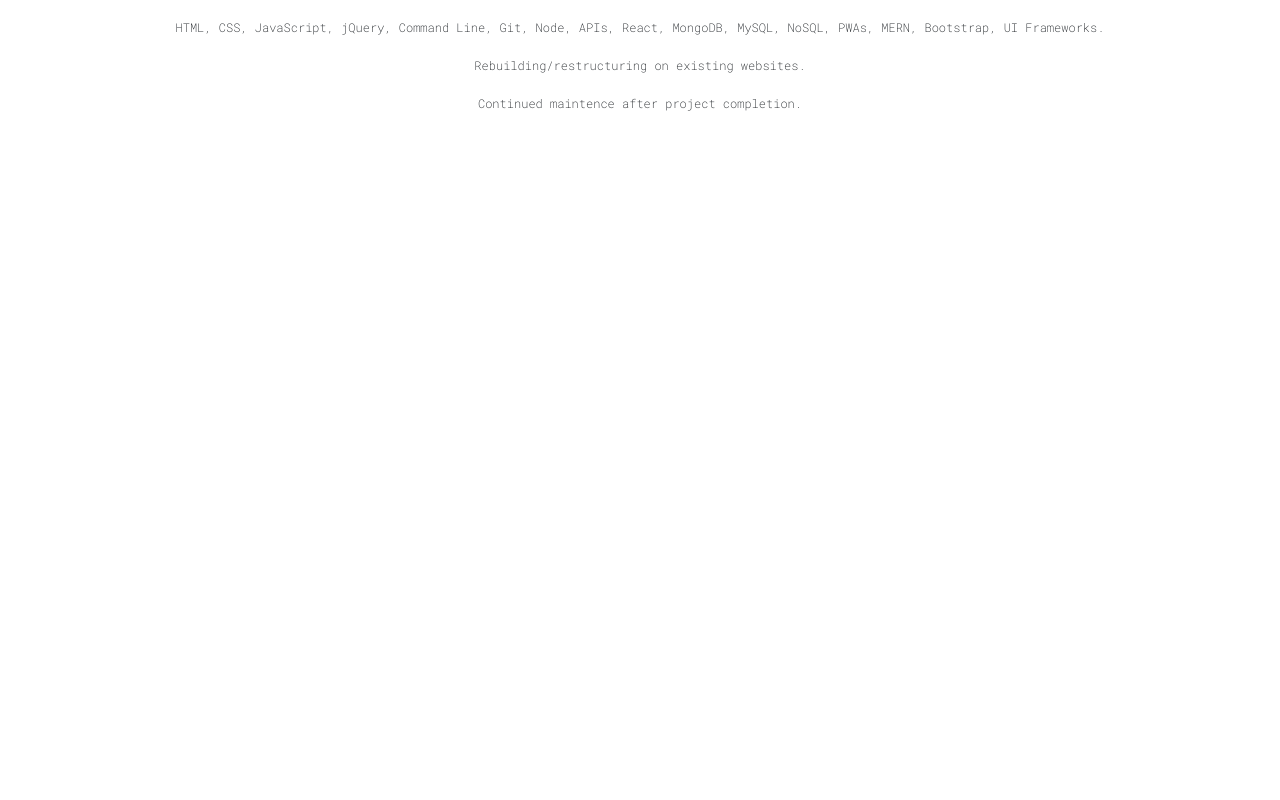
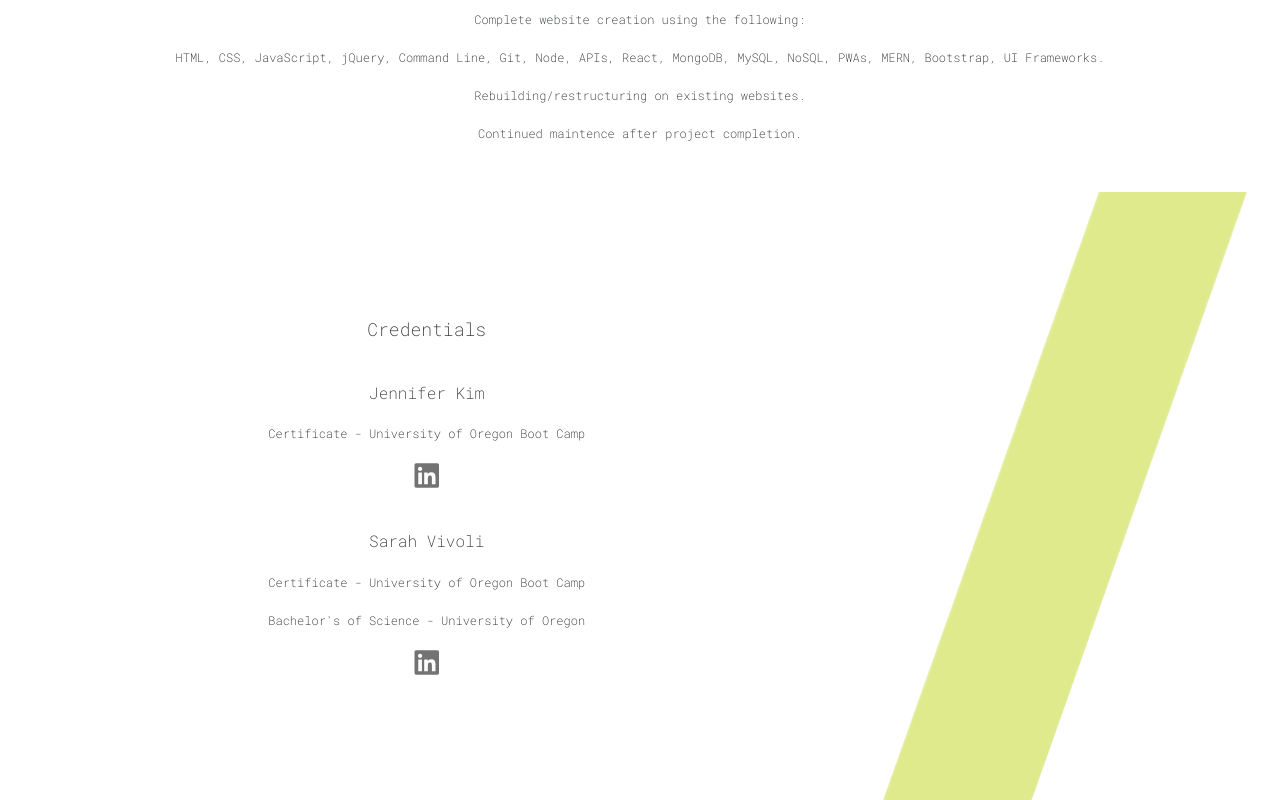
Before and after one commit to svivoli/Vimo, a React (Create React App) app in the folder client/: page / in a window 1280 px wide. Shown: the part 984-1784 px from the top of the page. Before the commit the page ends 1116 px from the top, so only its background shows below. Built offline with nearby package versions, Linux system fonts and the light colour scheme.

Commit message:
credentials component

```diff
--- a/client/public/index.html
+++ b/client/public/index.html
@@ -27,6 +27,8 @@
   <link rel="stylesheet" href="https://cdnjs.cloudflare.com/ajax/libs/animate.css/4.0.0/animate.min.css" />
   <link href="https://fonts.googleapis.com/css2?family=Roboto+Mono:wght@200&display=swap" rel="stylesheet">
   <script src="https://unpkg.com/aos@next/dist/aos.js"></script>
+  <link rel="stylesheet" href="https://use.fontawesome.com/releases/v5.3.1/css/all.css" integrity="sha384-mzrmE5qonljUremFsqc01SB46JvROS7bZs3IO2EmfFsd15uHvIt+Y8vEf7N7fWAU"
+    crossorigin="anonymous">
   <title>React App</title>
 </head>
 
--- a/client/src/App.js
+++ b/client/src/App.js
@@ -3,6 +3,7 @@
 import Navbar from './components/Navbar';
 import Hero from './components/Hero';
 import About from './components/About';
+import Credentials from './components/Credentials';
 import './App.css';
 
 function App() {
@@ -12,6 +13,7 @@
       <Navbar />
       <Hero />
       <About />
+      <Credentials />
     </div>
   );
 }
--- a/client/src/components/About/style.css
+++ b/client/src/components/About/style.css
@@ -1,5 +1,5 @@
 .about {
-    margin: 20px 150px 0 150px;
+    margin: 50px 150px 50px 150px;
     text-align: center;
 }
 .about h3 {
--- a/client/src/components/Credentials/index.js
+++ b/client/src/components/Credentials/index.js
@@ -0,0 +1,30 @@
+import React from 'react';
+import './style.css';
+
+function Credentials() {
+    return (
+        <div className="credentials">
+            <div className="row">
+                <div className="col-md-8">
+                    <div className="cred-text">
+                        <h3>Credentials</h3>
+                        <h5>Jennifer Kim</h5>
+                        <p>Certificate - University of Oregon Boot Camp</p>
+                        <a href="https://www.linkedin.com/in/jenniferykimm/" target="_blank">
+                            <i class="linked fab fa-linkedin"></i></a>
+                        <h5>Sarah Vivoli</h5>
+                        <p>Certificate - University of Oregon Boot Camp</p>
+                        <p>Bachelor's of Science - University of Oregon</p>
+                        <a href="https://www.linkedin.com/in/sarah-vivoli/" target="_blank">
+                            <i class="linked fab fa-linkedin"></i></a>
+                    </div>
+                </div>
+                <div className="col-md-4">
+                    <img src={require('../../img/diagonal_mute.png')}></img>
+                </div>
+            </div>
+        </div>
+    )
+};
+
+export default Credentials;
--- /dev/null
+++ b/client/src/components/Credentials/style.css
@@ -0,0 +1,16 @@
+.credentials {
+    text-align: center;
+}
+.credentials h3, h5 {
+    font-family: 'Roboto Mono', monospace;
+}
+.cred-text {
+    margin-top: 125px;
+}
+.linked {
+    font-size: 28px;
+    color: #737373;
+}
+.linked:hover {
+    color: black;
+}
```
Also changed, not shown: client/src/img/diagonal_mute.png (added).
